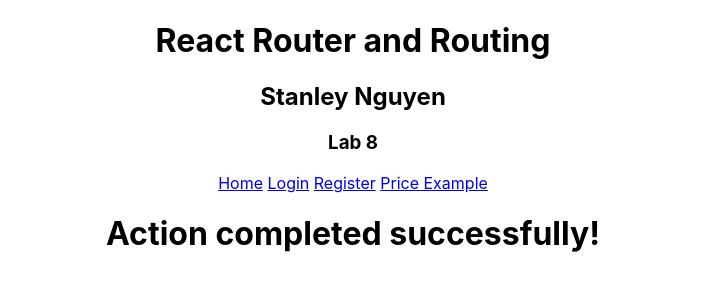
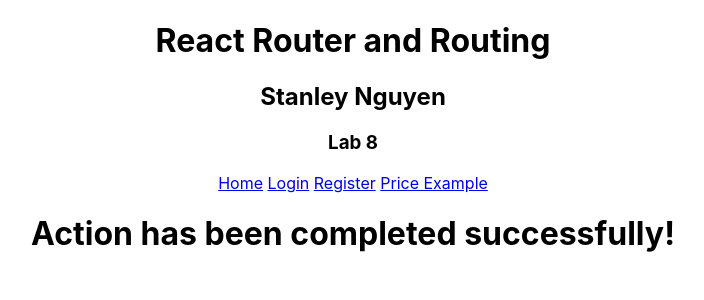
Before and after one commit to stanng66/front-end-lab-8, a React (Create React App) app: page /success in a window 1280 px wide. Shown: the top 300 px of the page, without its empty margins (287-991 px from the left). Built offline with nearby package versions, Linux system fonts and the light colour scheme.

Commit message:
Edit comments and h3

```diff
--- a/src/Login.js
+++ b/src/Login.js
@@ -23,6 +23,7 @@
     return(
         <div>
             <h2>Login</h2>
+            {/* Step 1.2: For example, for login, there should be a login form */}
             <form onSubmit={handleSubmit}>
               <input placeholder='Username' />
               <input placeholder='Password' />
--- a/src/register.js
+++ b/src/register.js
@@ -22,6 +22,7 @@
   return (
     <div>
       <h2>Register</h2>
+      {/* Step 1.2: For example, for register, there should be a registration form */}
       <form onSubmit={handleSubmit}>
         <input placeholder="Email" />
         <input placeholder="Password" />
--- a/src/success.js
+++ b/src/success.js
@@ -10,5 +10,5 @@
 // ====================
 // Step 2.1: Once the User presses the submit button on the login/register forms, the user should be redirected to a separate component showing that the action has been successful.
 export default function Success() {
-  return <h1>Action completed successfully!</h1>;
+  return <h1> Action has been completed successfully! </h1>;
 }
```
